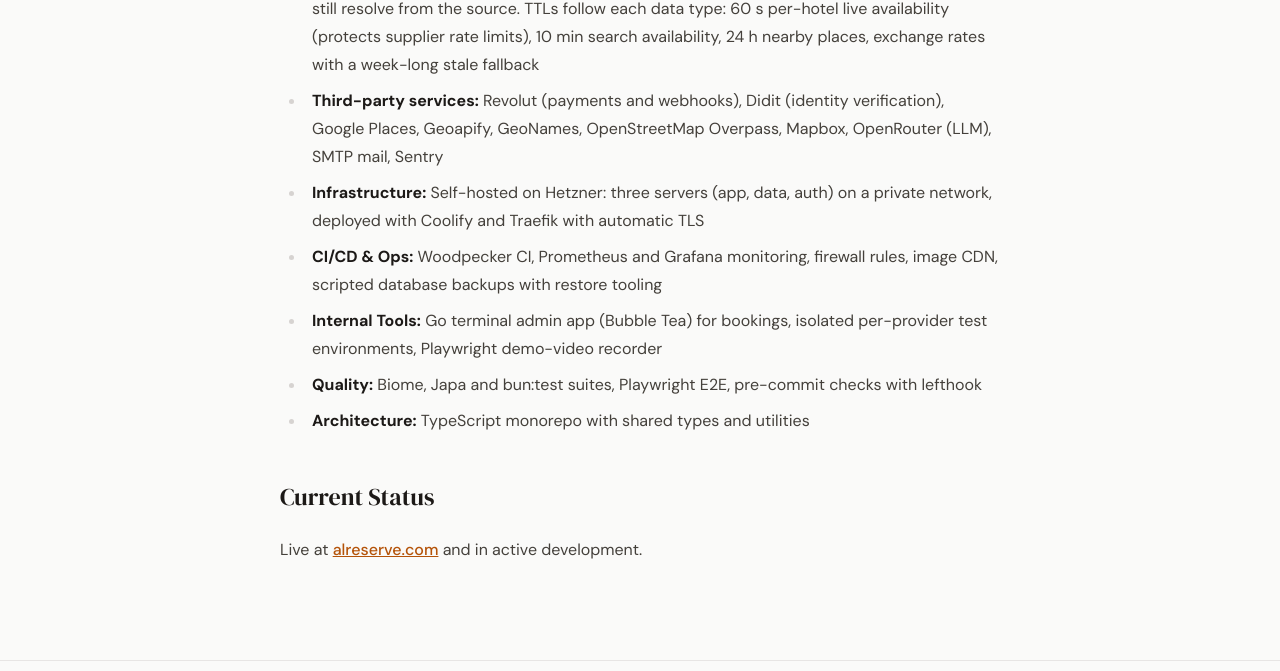
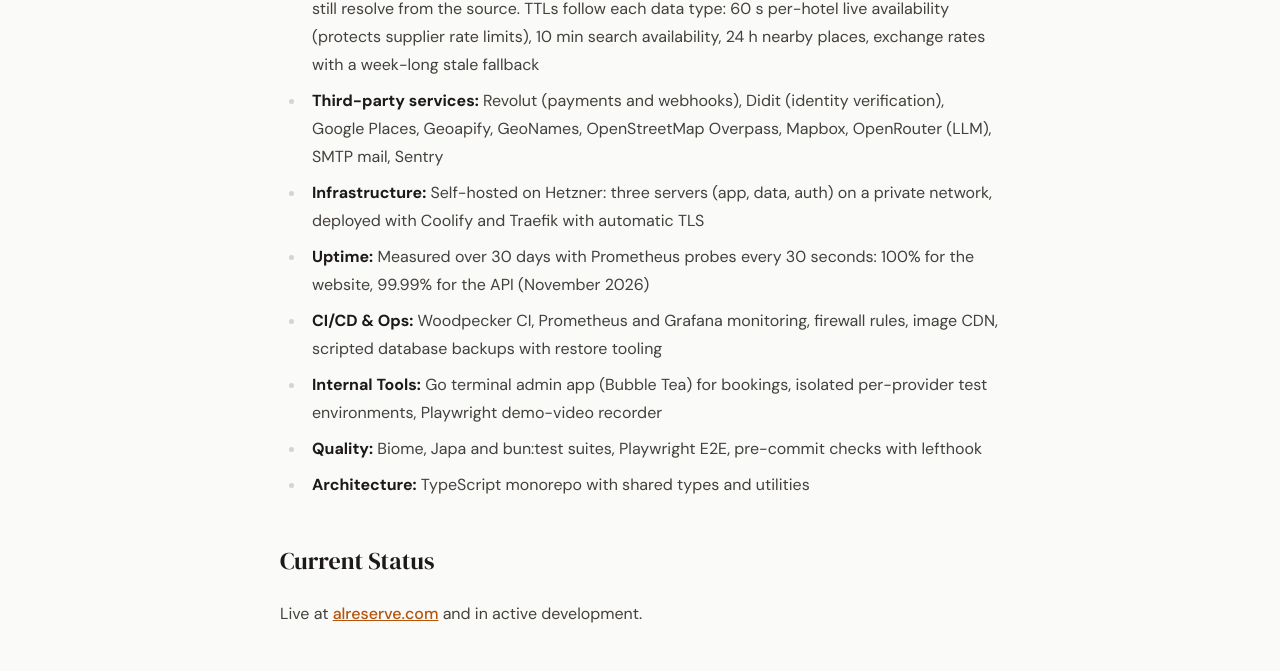
Before and after one commit to deviengeorge/portfolio, an Astro site: page /projects/alreserve in a window 1280 px wide. Shown: the part 1807-2478 px from the top of the page. Built offline with nearby package versions, Linux system fonts and the light colour scheme; Astro itself is replaced by a stand-in of ours.

Commit message:
content: add measured ALReserve uptime
Co-Authored-By: Claude Sonnet 5.5 <noreply@anthropic.com>

```diff
--- a/src/content/projects/alreserve.mdx
+++ b/src/content/projects/alreserve.mdx
@@ -36,6 +36,7 @@ Building a full-stack platform with a TypeScript monorepo architecture, integrat
 - **Caching:** Fail-open Redis JSON caches: if Redis is down, reads become misses and requests still resolve from the source. TTLs follow each data type: 60 s per-hotel live availability (protects supplier rate limits), 10 min search availability, 24 h nearby places, exchange rates with a week-long stale fallback
 - **Third-party services:** Revolut (payments and webhooks), Didit (identity verification), Google Places, Geoapify, GeoNames, OpenStreetMap Overpass, Mapbox, OpenRouter (LLM), SMTP mail, Sentry
 - **Infrastructure:** Self-hosted on Hetzner: three servers (app, data, auth) on a private network, deployed with Coolify and Traefik with automatic TLS
+- **Uptime:** Measured over 30 days with Prometheus probes every 30 seconds: 100% for the website, 99.99% for the API (November 2026)
 - **CI/CD & Ops:** Woodpecker CI, Prometheus and Grafana monitoring, firewall rules, image CDN, scripted database backups with restore tooling
 - **Internal Tools:** Go terminal admin app (Bubble Tea) for bookings, isolated per-provider test environments, Playwright demo-video recorder
 - **Quality:** Biome, Japa and bun:test suites, Playwright E2E, pre-commit checks with lefthook
```
Also changed, not shown: 1 other file.
